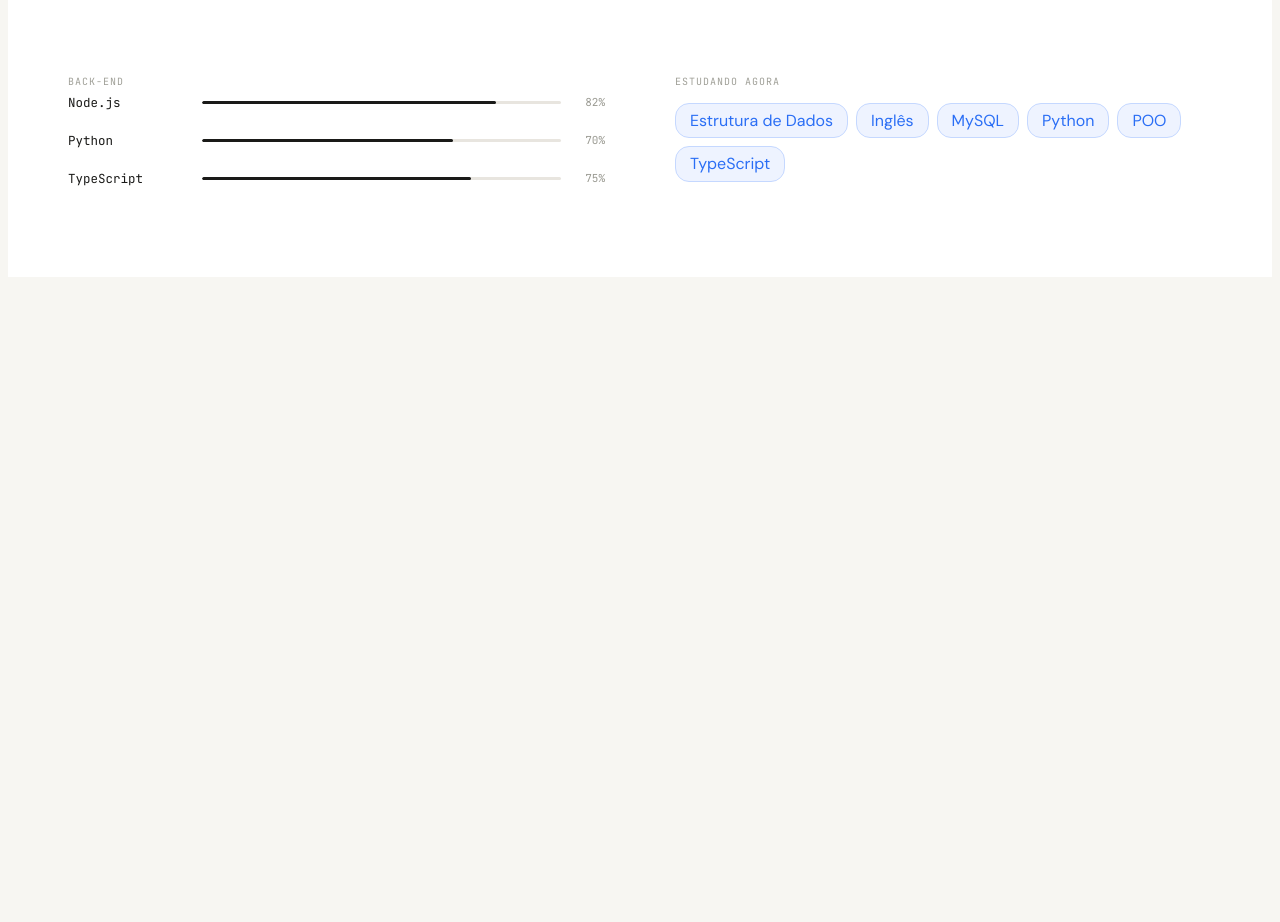
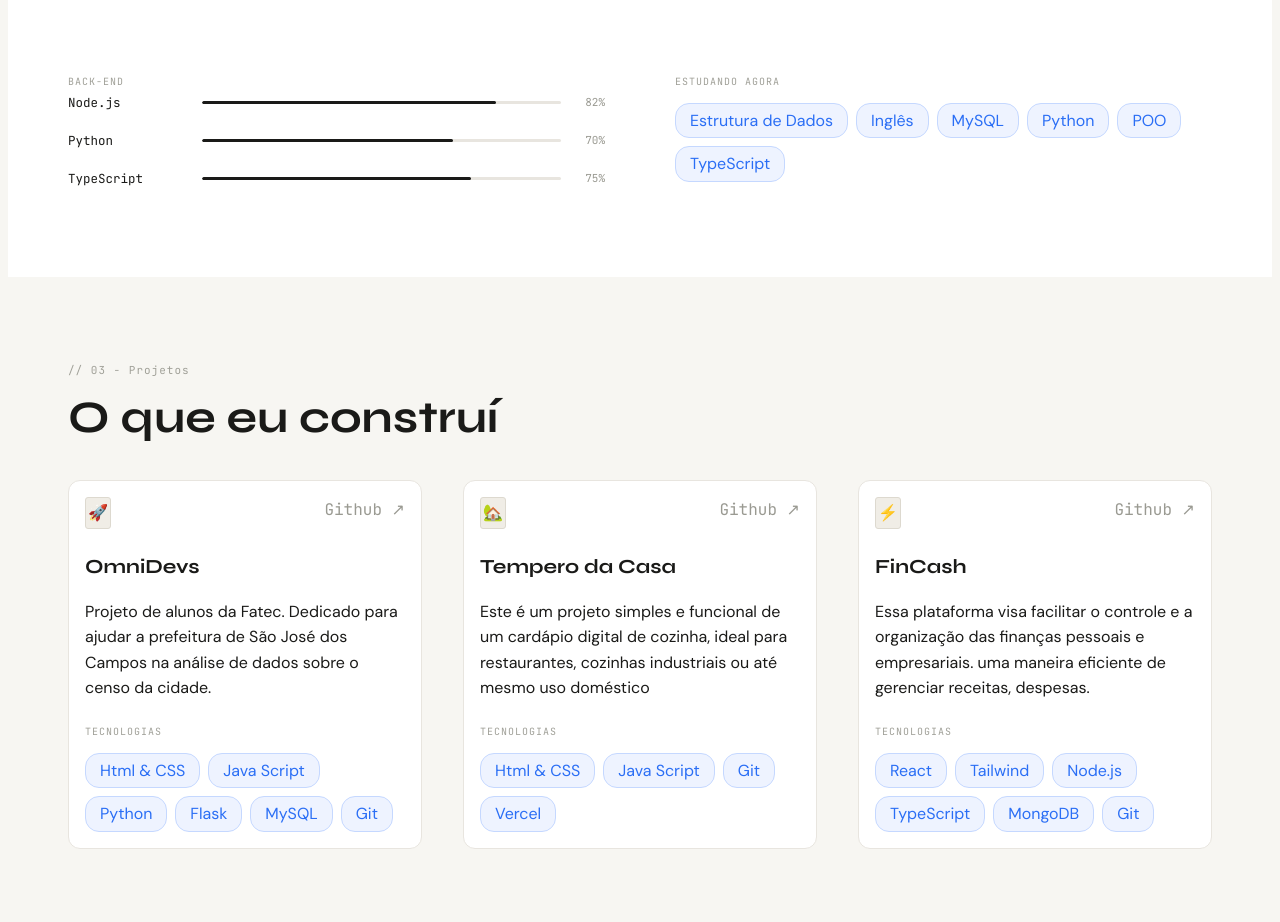
Before and after one commit to DeveloperCorsair/2-semestre-portifolio, a plain HTML site: page src/index.html in a window 1280 px wide. Shown: the part 1717-2639 px from the top of the page. Before the commit the page ends 2002 px from the top, so only its background shows below. Drawn offline with Linux system fonts and the light colour scheme.

Commit message:
Seção projetos concluída.

```diff
--- a/src/index.html
+++ b/src/index.html
@@ -5,8 +5,6 @@
     <meta charset="UTF-8">
     <meta name="viewport" content="width=device-width, initial-scale=1.0">
     <title>Portfólio 2 Semestre</title>
-    <link href="https://fonts.googleapis.com/css2?family=Montserrat:wght@300;400;500;600;700&display=swap"
-        rel="stylesheet">
     <link
         href="https://fonts.googleapis.com/css2?family=Syne:wght@400;500;600;700;800&family=DM+Sans:ital,wght@0,300;0,400;0,500;1,300&family=JetBrains+Mono:wght@300;400;500&display=swap"
         rel="stylesheet">
@@ -188,7 +186,7 @@
             </div>
 
             <!-- Back-end -->
-            <div >
+            <div>
                 <span class="hab-label">back-end</span>
 
                 <div class="hab-item">
@@ -230,6 +228,94 @@
         </div>
     </section>
 
+    <section id="projetos">
+        <span class="subtitulo-label">// 03 - Projetos</span>
+        <h1>O que eu construí</h1>
+
+        <div class="cards-projetos">
+            <!-- Cards dos projetos -->
+            <!-- OmniDevs -->
+            <div class="cards-proj-body">
+                <div class="cards-git-header">
+                    <div> 🚀 </div>
+                    <a href="https://github.com/DeveloperCorsair/API-Censo-2022">Github ↗</a>
+                </div>
+
+                <span class="proj-title">OmniDevs</span>
+                <span>
+                    Projeto de alunos da Fatec. Dedicado para ajudar a prefeitura de São José dos Campos na análise
+                    de dados sobre o censo da cidade.
+                </span>
+
+                <!-- Tecnologias OmniDevs -->
+                <div class="">
+                    <span class="hab-label">Tecnologias</span>
+                    <div class="tech-soft">
+                        <span class="hab-soft">Html & CSS</span>
+                        <span class="hab-soft">Java Script</span>
+                        <span class="hab-soft">Python</span>
+                        <span class="hab-soft">Flask</span>
+                        <span class="hab-soft">MySQL</span>
+                        <span class="hab-soft">Git</span>
+                    </div>
+                </div>
+            </div>
+
+            <!-- Tempero da Casa -->
+            <div class="cards-proj-body">
+                <div class="cards-git-header">
+                    <div> 🏡 </div>
+                    <a href="https://temperodacasa.vercel.app/">Github ↗</a>
+                </div>
+
+                <span class="proj-title">Tempero da Casa</span>
+                <span>
+                    Este é um projeto simples e funcional de um cardápio digital de cozinha, ideal para restaurantes,
+                    cozinhas industriais ou até mesmo uso doméstico
+                </span>
+
+                <!-- Tecnologias Tempero da Casa -->
+                <div class="">
+                    <span class="hab-label">Tecnologias</span>
+                    <div class="tech-soft">
+                        <span class="hab-soft">Html & CSS</span>
+                        <span class="hab-soft">Java Script</span>
+                        <span class="hab-soft">Git</span>
+                        <span class="hab-soft">Vercel</span>
+                    </div>
+                </div>
+            </div>
+
+            <!-- FinCash -->
+            <div class="cards-proj-body">
+                <div class="cards-git-header">
+                    <div> ⚡ </div>
+                    <a href="https://github.com/DeveloperCorsair/TCC-FINCASH-BACK-END">Github ↗</a>
+                </div>
+
+                <span class="proj-title">FinCash</span>
+                <span>
+                    Essa plataforma visa facilitar o controle e a organização das finanças pessoais e empresariais. uma
+                    maneira eficiente de gerenciar receitas, despesas.
+                </span>
+
+                <!-- Tecnologias FinCash -->
+                <div>
+                    <span class="hab-label">Tecnologias</span>
+                    <div class="tech-soft">
+                        <span class="hab-soft">React</span>
+                        <span class="hab-soft">Tailwind</span>
+                        <span class="hab-soft">Node.js</span>
+                        <span class="hab-soft">TypeScript</span>
+                        <span class="hab-soft">MongoDB</span>
+                        <span class="hab-soft">Git</span>
+                    </div>
+                </div>
+            </div>
+        </div>
+
+    </section>
+
     <script src="script.js"></script>
 </body>
 
--- a/src/style.css
+++ b/src/style.css
@@ -391,6 +391,59 @@ h1 {
     padding: 4px 14px;
 }
 
+/* Class Projetos */
+.cards-projetos {
+    display: flex;
+    justify-content: space-between;
+    gap: 40px;
+    margin-top: 40px;
+}
+
+.cards-proj-body {
+    align-items: center;
+    background-color: #FFF;
+    border: 1px solid #E8E5DF;
+    border-radius: 12px;
+    display: grid;
+    padding: 16px;
+    width: 320px;
+    min-width: 300px;
+}
+
+.cards-proj-body > span{
+    margin-bottom: 16px;
+}
+
+.proj-title{
+    margin: 22px 0 8px 0;
+    font-family: 'Syne';
+    font-size: 20px;
+    font-weight: 700;
+}
+
+.cards-git-header {
+    display: flex;
+    justify-content: space-between;
+}
+
+.cards-git-header > div {
+    background-color: #F0EDE6;
+    border: 1px solid #DDD9CF;
+    border-radius: 3px;
+    padding: 2px;
+}
+
+.cards-git-header > a {
+    color: #9A9A92;
+    font-family: 'JetBrains Mono';
+    text-decoration: none;
+}
+
+.cards-git-header > a:hover {
+    text-decoration: underline;
+}
+
+
 /* Todos os id's da aplicação */
 
 #descricao {
@@ -462,3 +515,8 @@ h1 {
     margin-top: 70px;
     padding: 70px 60px;
 }
+
+/* Id's Projetos */
+#projetos {
+    padding: 70px 60px;
+}
```
